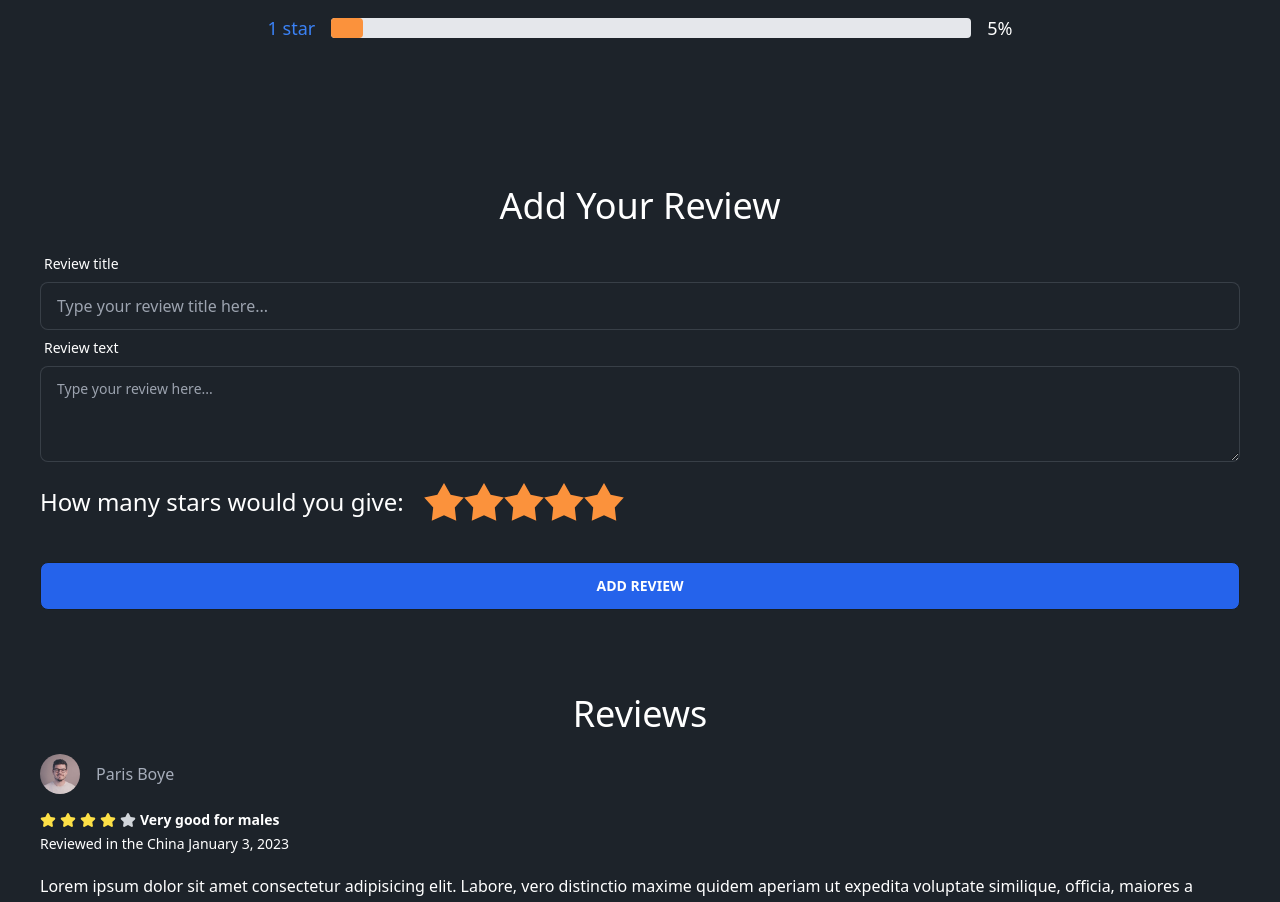
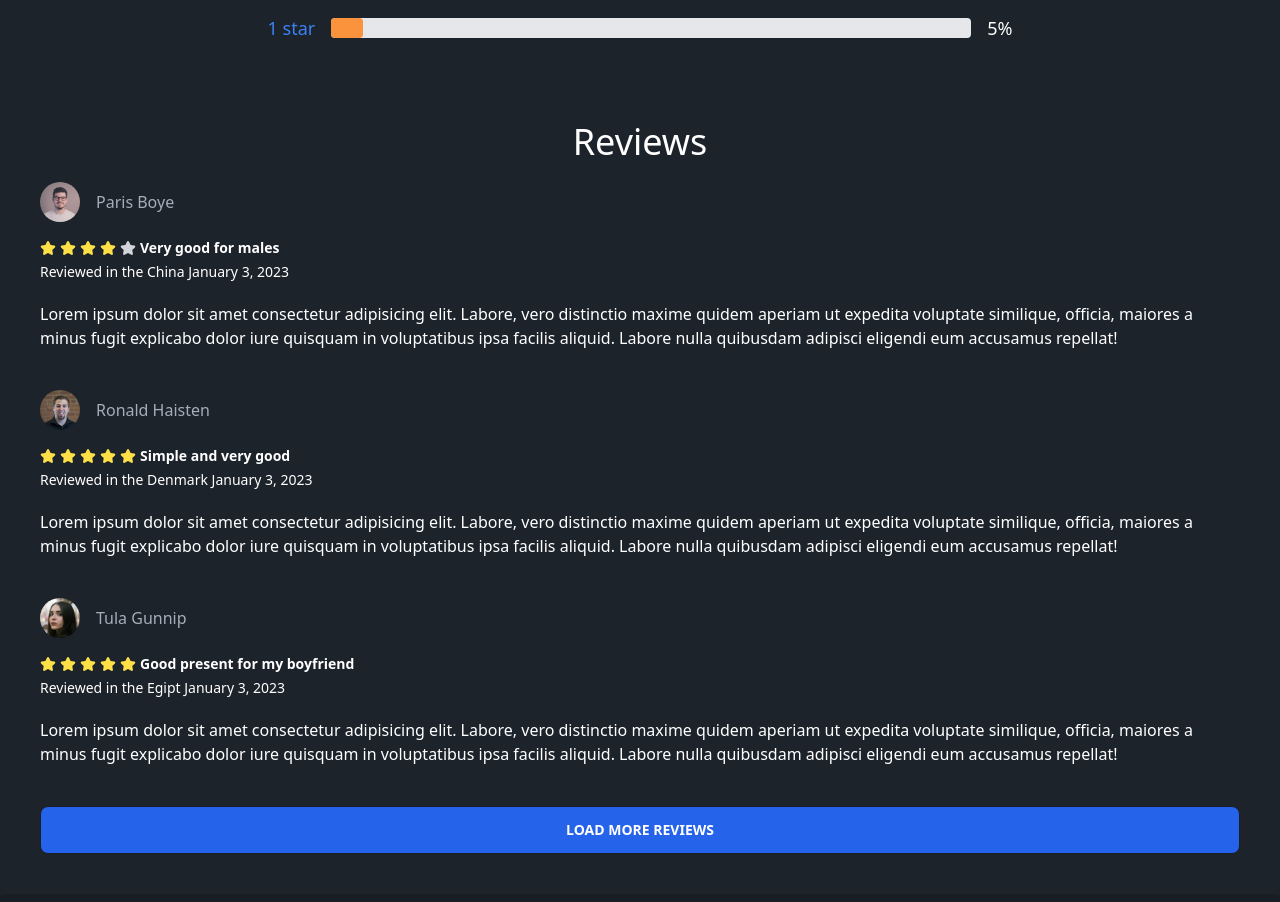
Before and after one commit to Bogosbebbe/Clothing-Ecommerce-Shop-In-React-JSON-Server, a React (Vite) app: page /shop/product/204295159 in a window 1280 px wide. Shown: the part 1500-2402 px from the top of the page. Built offline with nearby package versions, Linux system fonts and the light colour scheme; data requests are answered from the project's data file.

Commit message:
“removed_add_reviews_section”

```diff
--- a/index.html
+++ b/index.html
@@ -4,7 +4,7 @@
     <meta charset="UTF-8" />
     <link rel="icon" type="image/svg+xml" href="/vite.svg" />
     <meta name="viewport" content="width=device-width, initial-scale=1.0" />
-    <title>Vite + React</title>
+    <title>Kuzma Clothing & Shoes</title>
   </head>
   <body>
     <div id="root"></div>
--- a/src/components/SingleProductReviews.jsx
+++ b/src/components/SingleProductReviews.jsx
@@ -9,68 +9,6 @@ const SingleProductReviews = ({ rating, productData }) => {
       <RatingPercentage rating={rating} productData={productData} />
 
       <div className="product-reviews-comments mt-20 px-10">
-        <div className="add-review py-16">
-          <h2 className="text-4xl text-accent-content text-center mb-5 max-sm:text-2xl">
-            Add Your Review
-          </h2>
-          <div className="form-control w-full">
-            <label className="label">
-              <span className="label-text text-accent-content">Review title</span>
-            </label>
-            <input
-              type="text"
-              placeholder="Type your review title here..."
-              className="input input-bordered w-full"
-            />
-          </div>
-
-          <div className="form-control">
-            <label className="label">
-              <span className="label-text text-accent-content">Review text</span>
-            </label>
-            <textarea
-              className="textarea textarea-bordered h-24"
-              placeholder="Type your review here..."
-            ></textarea>
-          </div>
-          <div className="add-reviews-stars flex items-center">
-            <p className="text-accent-content text-2xl mr-5 max-sm:text-base max-sm:mr-2">How many stars would you give: </p>
-            <div className="rating rating-lg text-center my-5 max-sm:rating-md">
-              <input
-                type="radio"
-                name="rating-7"
-                className="mask mask-star-2 bg-orange-400"
-              />
-              <input
-                type="radio"
-                name="rating-7"
-                className="mask mask-star-2 bg-orange-400"
-              />
-              <input
-                type="radio"
-                name="rating-7"
-                className="mask mask-star-2 bg-orange-400"
-              />
-              <input
-                type="radio"
-                name="rating-7"
-                className="mask mask-star-2 bg-orange-400"
-              />
-              <input
-                type="radio"
-                name="rating-7"
-                className="mask mask-star-2 bg-orange-400"
-              />
-            </div>
-          </div>
-
-          <button
-            type="submit"
-            className="btn bg-blue-600 hover:bg-blue-500 text-white my-5 w-full"
-          >
-            Add review
-          </button>
-        </div>
         <h2 className="text-4xl text-accent-content text-center mb-5 max-sm:text-2xl">
           Reviews
         </h2>
```
Also changed, not shown: src/data/db.json.
